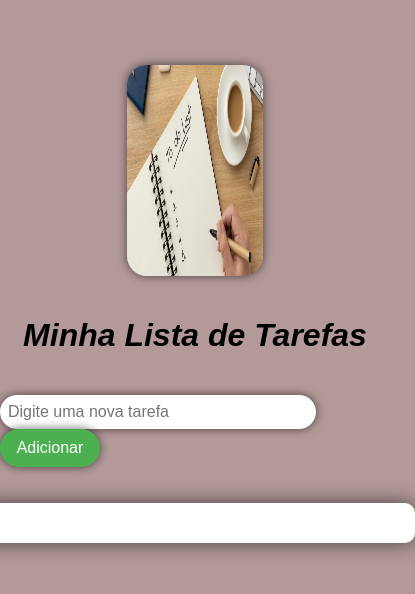
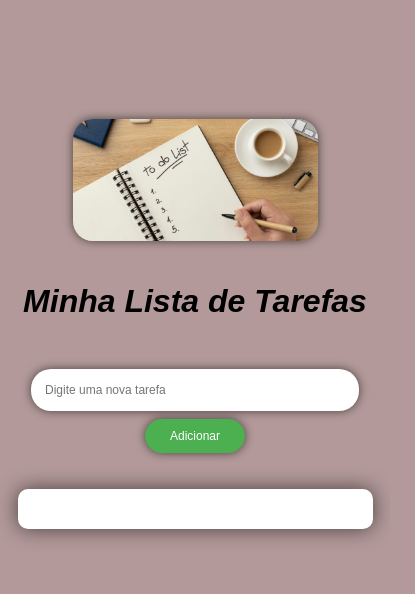
Before and after one commit to Felippeks/TodoList, a plain HTML site: page index.html in a window 390 px wide. Shown: the part 110-704 px from the top of the page, 415 px wide, since content can reach past the window. Drawn offline with Linux system fonts and the light colour scheme.

Commit message:
correçao mobile

```diff
--- a/index.html
+++ b/index.html
@@ -10,7 +10,7 @@
     <img src="./assets/logo.png" alt="Logo"/>
     <h1>Minha Lista de Tarefas</h1>
 
-    <div>
+    <div id="container">
       <input type="text" id="novaTarefa" placeholder="Digite uma nova tarefa" />
       <button id="adicionarTarefa">Adicionar </button>
     </div>
--- a/style.css
+++ b/style.css
@@ -15,9 +15,7 @@ h1 {
   font-size: xx-large;
   font-style: oblique;
   font-family: Arial, Helvetica, sans-serif;
-
 }
-
 
 ul {
   list-style-type: none;
@@ -81,18 +79,60 @@ img {
   box-shadow: 0px 0px 20px rgba(0, 0, 0, 0.6);
   text-transform: uppercase;
   font-size: 16px;
-  font-family: 'Roboto', sans-serif;
+  font-family: "Roboto", sans-serif;
   line-height: 1.6;
   text-shadow: 1px 1px 1px rgba(0, 0, 0, 0.2);
   letter-spacing: 0.05em;
-
 }
 
 @keyframes desintegrar {
-    0% { opacity: 1; }
-    100% { opacity: 0; transform: scale(0.1); }
+  0% {
+    opacity: 1;
+  }
+  100% {
+    opacity: 0;
+    transform: scale(0.1);
+  }
 }
 
 .desintegrando {
   animation: desintegrar 0.5s linear forwards;
 }
+
+@media (max-width: 480px) {
+  body {
+    font-size: 18px;
+    margin: 10px;
+    padding: 10px;
+  }
+
+  img {
+    width: 70%;
+    height: auto;
+  }
+
+  #container {
+    display: flex;
+    flex-direction: column;
+    flex-wrap: wrap;
+    justify-content: center;
+    align-items: center;
+  }
+  #novaTarefa {
+    padding: 14px;
+    font-size: 12px;
+    margin-top: 8px;
+  }
+
+  #adicionarTarefa {
+    display: block;
+    margin: auto;
+    padding: 10px;
+    font-size: 12px;
+    margin-top: 8px;
+  }
+
+  #listaDeTarefas {
+    width: 90%;
+  }
+}
```
Lines whose indentation alone changed are shown as unchanged.
